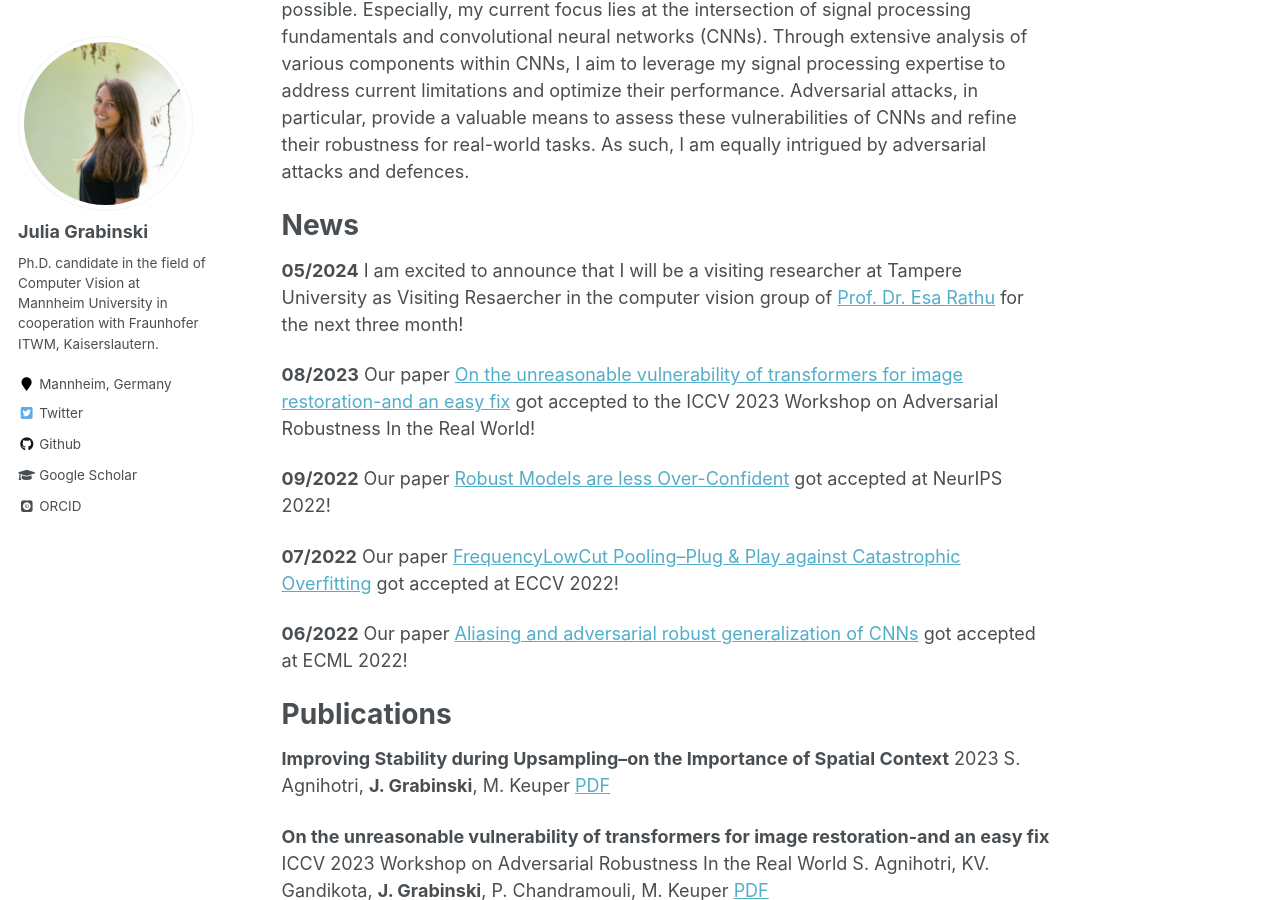
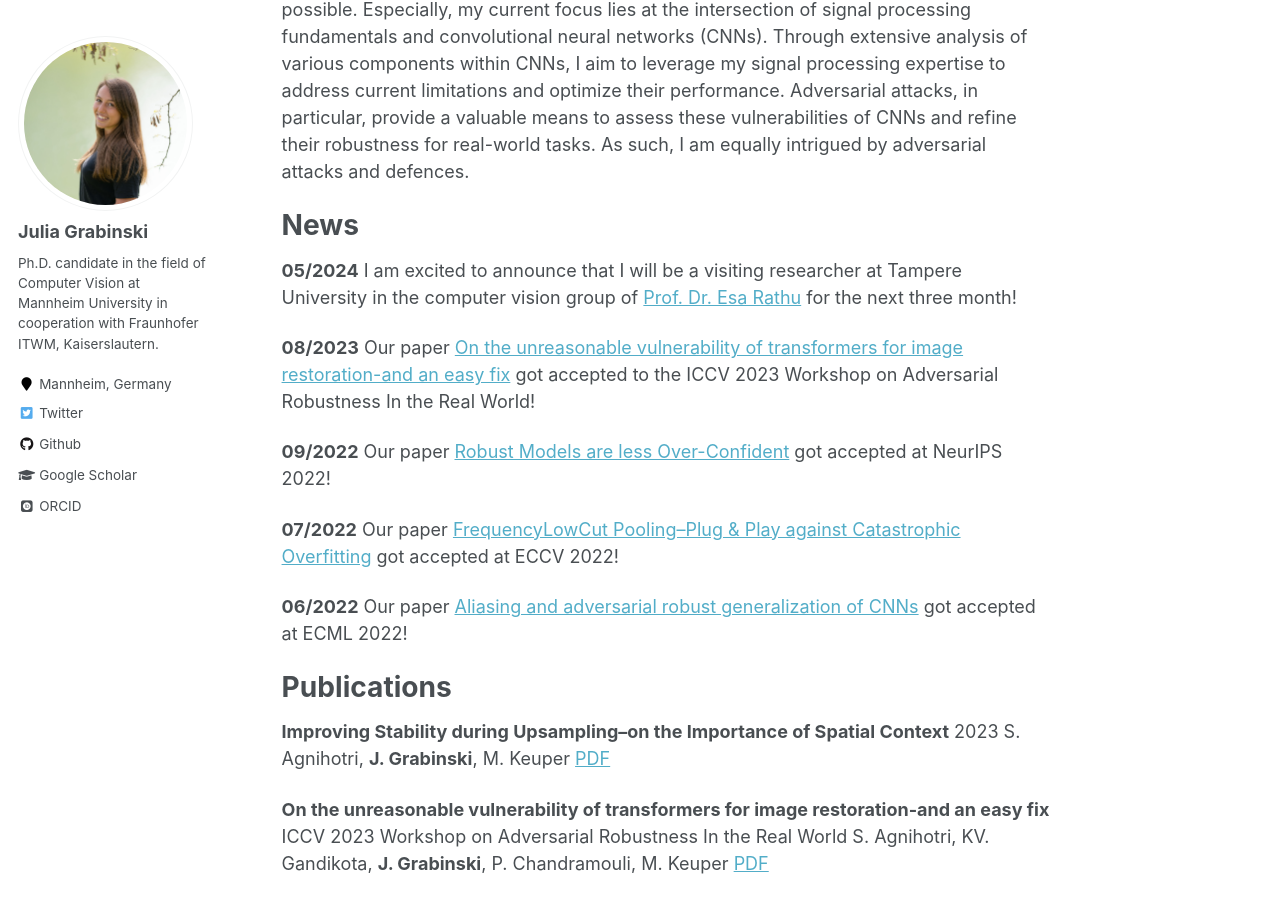
Before and after one commit to GeJulia/gejulia.github.io, a Jekyll site: the page built from _pages/about.md, in a window 1280 px wide and 900 px high, scrolled down 321 px. Built offline with Jekyll 4.4.1, drawn with Linux system fonts in a browser that asks for light colours; some web fonts are replaced.

Commit message:
update news

```diff
--- a/_pages/about.md
+++ b/_pages/about.md
@@ -15,7 +15,7 @@ My research focuses on signal processing fundamentals, which I apply in modern d
 
 News
 ======
-**05/2024** I am excited to announce that I will be a visiting researcher at Tampere University as Visiting Resaercher in the computer vision group of [Prof. Dr. Esa Rathu](https://esa.rahtu.fi/) for the next three month!
+**05/2024** I am excited to announce that I will be a visiting researcher at Tampere University in the computer vision group of [Prof. Dr. Esa Rathu](https://esa.rahtu.fi/) for the next three month!
 
 **08/2023** Our paper [On the unreasonable vulnerability of transformers for image restoration-and an easy fix](https://openaccess.thecvf.com/content/ICCV2023W/AROW/papers/Agnihotri_On_the_Unreasonable_Vulnerability_of_Transformers_for_Image_Restoration_-_ICCVW_2023_paper.pdf) got accepted to the ICCV 2023 Workshop on Adversarial Robustness In the Real World!
 
```
